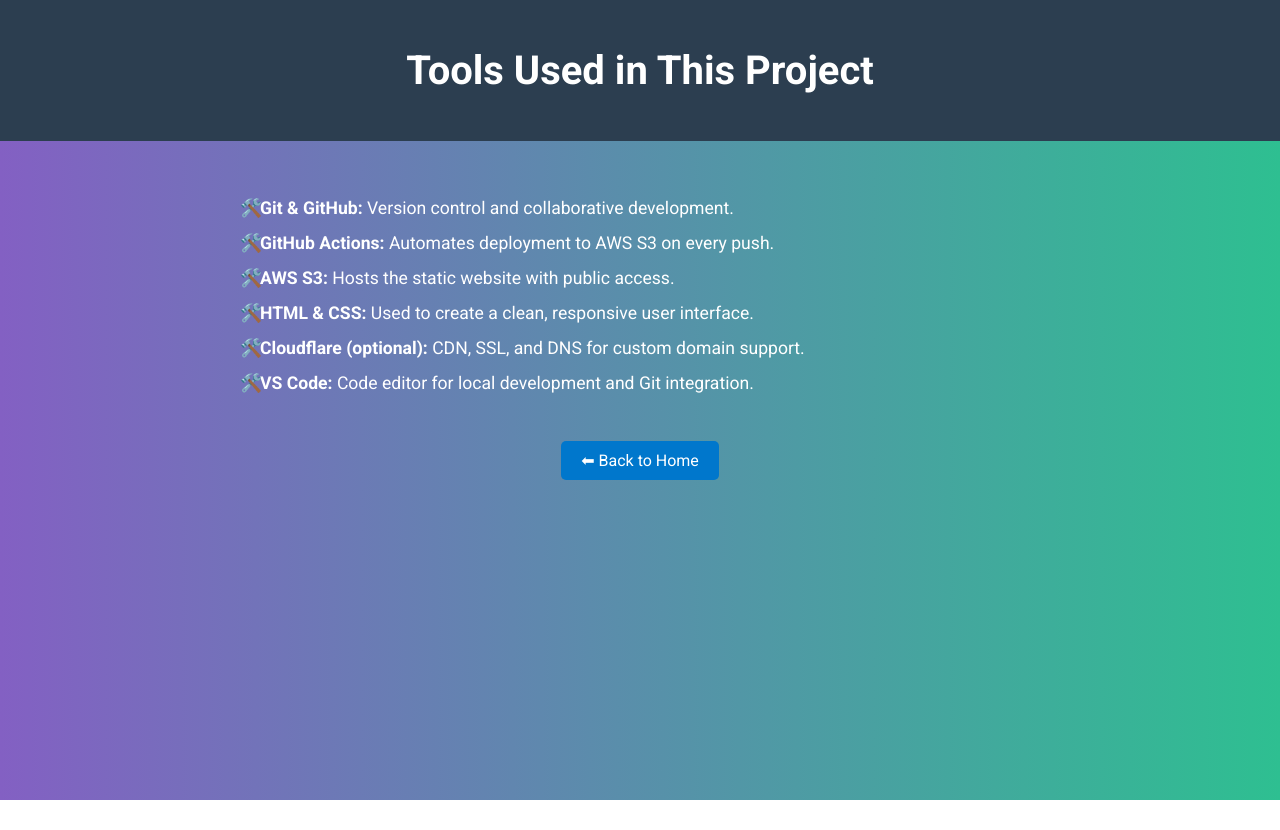
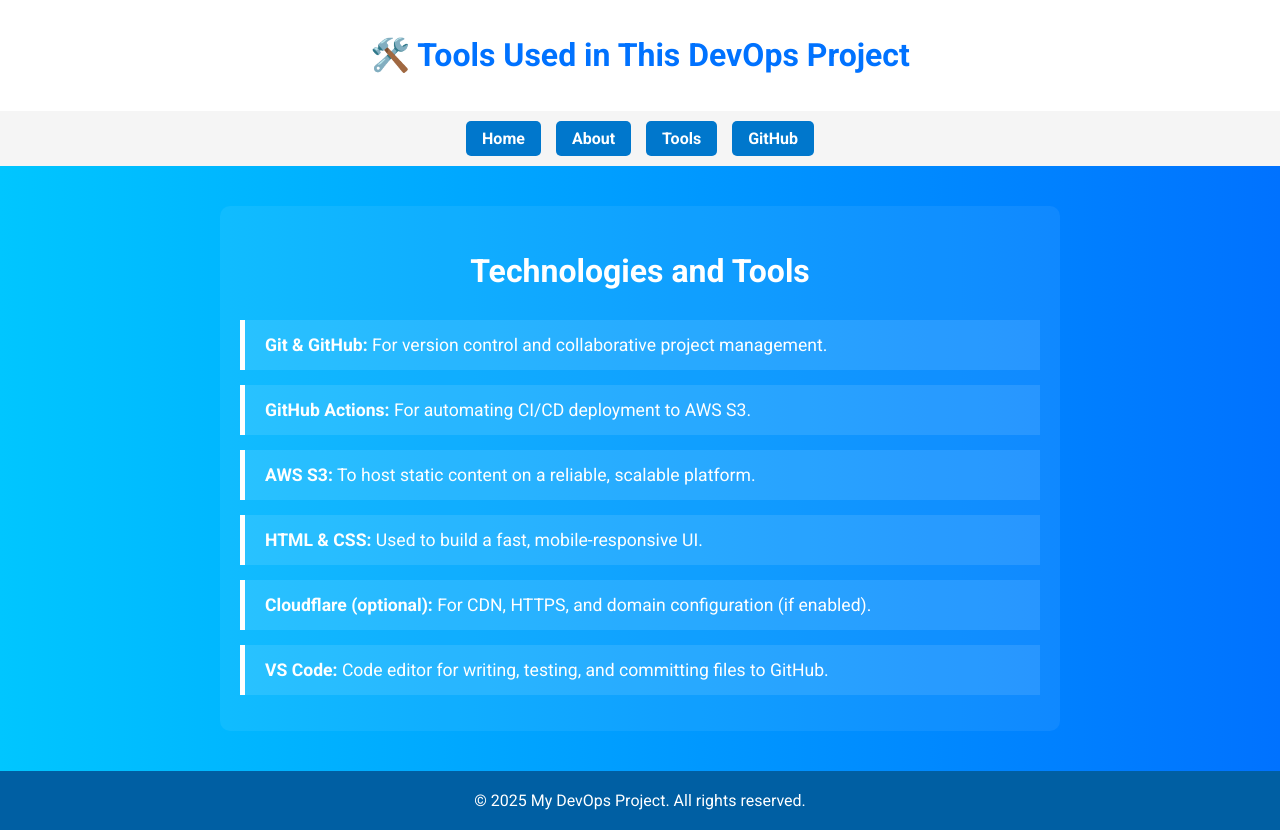
Before and after one commit to lithu1/strapi-deploy-template2, a plain HTML site: page tools.html in a window 1280 px wide. Before the commit the page ends 800 px from the top, so only its background shows below. Drawn offline with Linux system fonts and the light colour scheme.

Commit message:
Update tools.html

```diff
--- a/tools.html
+++ b/tools.html
@@ -10,75 +10,106 @@
       font-family: 'Roboto', sans-serif;
       margin: 0;
       padding: 0;
-      background: linear-gradient(to right, #8360c3, #2ebf91);
+      background: linear-gradient(to right, #00c6ff, #0072ff);
       color: #fff;
+    }
+
+    header {
+      background: #ffffff;
+      padding: 15px 20px;
+      box-shadow: 0 4px 10px rgba(0, 0, 0, 0.05);
+    }
+
+    header h1 {
+      color: #0072ff;
+      font-size: 2rem;
       text-align: center;
     }
 
-    header {
-      background-color: #2c3e50;
-      padding: 20px;
-      color: white;
+    nav {
+      background-color: #f5f5f5;
+      padding: 10px;
+      display: flex;
+      justify-content: center;
+      gap: 15px;
+    }
+
+    nav a {
+      text-decoration: none;
+      background-color: #0077cc;
+      color: #fff;
+      padding: 8px 16px;
+      border-radius: 5px;
+      font-weight: bold;
+    }
+
+    nav a:hover {
+      background-color: #005fa3;
     }
 
     main {
-      padding: 40px 20px;
       max-width: 800px;
-      margin: auto;
+      margin: 40px auto;
+      padding: 20px;
+      background: #ffffff10;
+      border-radius: 10px;
     }
 
-    h1 {
-      font-size: 2.5rem;
+    h2 {
+      text-align: center;
+      font-size: 2rem;
+      color: #ffffff;
+      margin-bottom: 30px;
     }
 
     ul {
       list-style: none;
       padding: 0;
-      font-size: 1.1rem;
-      text-align: left;
     }
 
     li {
+      background-color: rgba(255, 255, 255, 0.1);
+      padding: 15px 20px;
       margin-bottom: 15px;
-      padding-left: 20px;
-      position: relative;
+      border-left: 5px solid #fff;
+      font-size: 1.1rem;
     }
 
-    li::before {
-      content: "🛠️";
-      position: absolute;
-      left: 0;
-    }
-
-    a {
-      display: inline-block;
-      margin-top: 30px;
-      text-decoration: none;
+    footer {
+      margin-top: 40px;
+      padding: 20px;
+      background-color: #005fa3;
       color: #fff;
-      background-color: #0077cc;
-      padding: 10px 20px;
-      border-radius: 5px;
-    }
-
-    a:hover {
-      background-color: #005fa3;
+      text-align: center;
     }
   </style>
 </head>
 <body>
   <header>
-    <h1>Tools Used in This Project</h1>
+    <h1>🛠️ Tools Used in This DevOps Project</h1>
   </header>
+
+  <nav>
+    <a href="index.html">Home</a>
+    <a href="about.html">About</a>
+    <a href="tools.html">Tools</a>
+    <a href="https://github.com/lithu1/s3-cloudflare-site" target="_blank">GitHub</a>
+  </nav>
+
   <main>
+    <h2>Technologies and Tools</h2>
     <ul>
-      <li><strong>Git & GitHub:</strong> Version control and collaborative development.</li>
-      <li><strong>GitHub Actions:</strong> Automates deployment to AWS S3 on every push.</li>
-      <li><strong>AWS S3:</strong> Hosts the static website with public access.</li>
-      <li><strong>HTML & CSS:</strong> Used to create a clean, responsive user interface.</li>
-      <li><strong>Cloudflare (optional):</strong> CDN, SSL, and DNS for custom domain support.</li>
-      <li><strong>VS Code:</strong> Code editor for local development and Git integration.</li>
+      <li><strong>Git & GitHub:</strong> For version control and collaborative project management.</li>
+      <li><strong>GitHub Actions:</strong> For automating CI/CD deployment to AWS S3.</li>
+      <li><strong>AWS S3:</strong> To host static content on a reliable, scalable platform.</li>
+      <li><strong>HTML & CSS:</strong> Used to build a fast, mobile-responsive UI.</li>
+      <li><strong>Cloudflare (optional):</strong> For CDN, HTTPS, and domain configuration (if enabled).</li>
+      <li><strong>VS Code:</strong> Code editor for writing, testing, and committing files to GitHub.</li>
     </ul>
-    <a href="index.html">⬅ Back to Home</a>
   </main>
+
+  <footer>
+    &copy; 2025 My DevOps Project. All rights reserved.
+  </footer>
 </body>
 </html>
```
